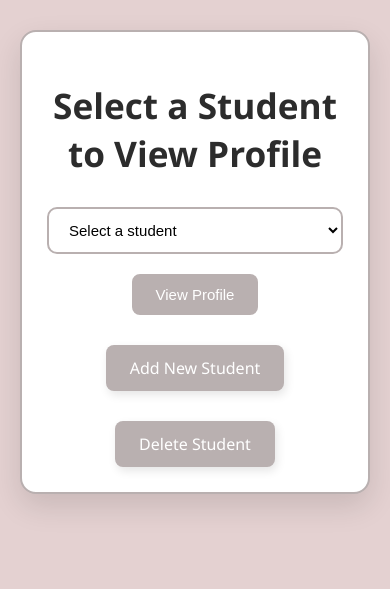
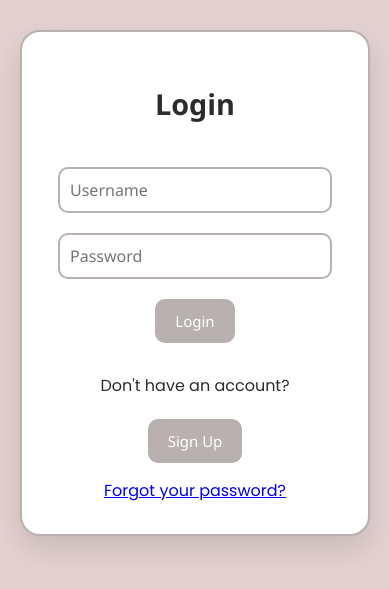
Before and after one commit to Devangi777/sqlwithpython, a Flask app: page / in a window 390 px wide. Shown: the top 589 px of the page. Run offline with Flask 3, Linux system fonts and the light colour scheme; data that the repository does not hold is empty.

Commit message:
make all the updates in my repo

```diff
--- a/app.py
+++ b/app.py
@@ -1,15 +1,107 @@
-from flask import Flask, render_template, request
+from flask import Flask, render_template, request, flash, session
 from utils import get_db_connection
 import boto3
 import os
 import json
 from dotenv import load_dotenv
 from flask import redirect, url_for
+from werkzeug.security import generate_password_hash, check_password_hash
 
 # Load environment variables from .env
 load_dotenv()
 
 app = Flask(__name__)
+app.secret_key = os.getenv("SECRET_KEY")
+
+@app.route('/', methods=['GET', 'POST'])
+def login():
+    if request.method == 'POST':
+        username = request.form['username']
+        password = request.form['password']
+
+        conn = get_db_connection()
+        cursor = conn.cursor()
+        cursor.execute("SELECT password FROM users WHERE username = :1", [username])
+        result = cursor.fetchone()
+        conn.close()
+
+        if result and check_password_hash(result[0], password):
+            session['username'] = username
+            return redirect(url_for('home'))
+        else:
+            flash("Invalid username or password.")
+            return render_template('login.html')
+
+    return render_template('login.html')
+
+@app.route('/signup', methods=['GET', 'POST'])
+def signup():
+    if request.method == 'POST':
+        username = request.form['username']
+        email = request.form['email']
+        password = request.form['password']
+
+        conn = get_db_connection()
+        cursor = conn.cursor()
+
+        # Check if username already exists
+        cursor.execute("SELECT * FROM users WHERE username = :1", [username])
+        if cursor.fetchone():
+            flash("Username already exists.")
+            conn.close()
+            return render_template('signup.html')
+
+        hashed_pw = generate_password_hash(password)
+
+        # Insert with email
+        cursor.execute(
+            "INSERT INTO users (username, email, password) VALUES (:1, :2, :3)",
+            (username, email, hashed_pw)
+        )
+        conn.commit()
+        conn.close()
+
+        flash("Signup successful! Please login.")
+        return redirect(url_for('login'))
+
+    return render_template('signup.html')
+
+
+@app.route('/forgot-password', methods=['GET', 'POST'])
+def forgot_password():
+    message = ""
+    success = False
+
+    if request.method == 'POST':
+        email = request.form['email']
+        new_password = request.form['new_password']
+        hashed_pw = generate_password_hash(new_password)
+
+        conn = get_db_connection()
+        cursor = conn.cursor()
+        cursor.execute("SELECT * FROM users WHERE email = :1", [email])
+        user = cursor.fetchone()
+
+        if user:
+            cursor.execute("UPDATE users SET password = :1 WHERE email = :2", [hashed_pw, email])
+            conn.commit()
+            message = "Password successfully reset. You can now log in."
+            success = True
+        else:
+            message = "Email not found."
+
+        cursor.close()
+        conn.close()
+
+    return render_template('forgot_password.html', message=message, success=success)
+
+
+@app.route('/logout')
+def logout():
+    session.pop('username', None)
+    flash('Logged out successfully.', 'info')
+    return redirect(url_for('login'))
+
 
 # Initialize Amazon Bedrock Runtime client
 bedrock_runtime = boto3.client(
@@ -19,8 +111,11 @@ bedrock_runtime = boto3.client(
     aws_secret_access_key=os.getenv("AWS_SECRET_ACCESS_KEY")
 )
 
-@app.route('/')
+@app.route('/home')
 def home():
+    if 'username' not in session:
+        return redirect(url_for('login'))
+
     conn = get_db_connection()
     cursor = conn.cursor()
     cursor.execute("SELECT student_id, first_name, last_name FROM students")
@@ -267,6 +362,7 @@ def delete_student():
         cursor.execute("DELETE FROM health_stats WHERE student_id = :id", {'id': student_id})
         cursor.execute("DELETE FROM address WHERE student_id = :id", {'id': student_id})
         cursor.execute("DELETE FROM students WHERE student_id = :id", {'id': student_id})
+        cursor.execute("DELETE FROM hobbies WHERE student_id = :id", {'id': student_id})
         conn.commit()
     except Exception as e:
         conn.rollback()
--- a/static/home.css
+++ b/static/home.css
@@ -1,97 +1,116 @@
+/* Base Reset */
 body {
-    font-family: 'Segoe UI', Tahoma, Geneva, Verdana, sans-serif;
+    font-family: 'Poppins', sans-serif;
     background-color: #e4d1d1;
     color: #2c2c2c;
     margin: 0;
     padding: 0;
+    line-height: 1.6;
 }
 
+
+/* Container Styling */
 .container {
     max-width: 700px;
     margin: 60px auto;
-    background-color: white;
-    padding: 40px;
-    border-radius: 16px;
+    background-color: #fff;
+    padding: 50px 40px;
+    border-radius: 20px;
     box-shadow: 0 12px 30px rgba(0, 0, 0, 0.12);
     border: 2px solid #b9b0b0;
     text-align: center;
 }
 
+/* Heading */
 h1 {
-    font-size: 2.2em;
+    font-size: 2.5em;
+    font-weight: 700;
     color: #2c2c2c;
-    margin-bottom: 30px;
+    margin-bottom: 40px;
+    font-family: 'Segoe UI', sans-serif;
 }
 
+/* Form and Inputs */
 form {
     display: flex;
     flex-direction: column;
     align-items: center;
+    gap: 20px;
+    margin-bottom: 30px;
 }
 
+input[type="text"],
+input[type="password"],
 select {
     width: 100%;
     max-width: 400px;
-    padding: 12px 16px;
-    font-size: 16px;
+    padding: 14px 18px;
+    font-size: 17px;
     border: 2px solid #b9b0b0;
     border-radius: 10px;
     background-color: #fff;
-    transition: border-color 0.3s ease;
-    margin-bottom: 20px;
+    transition: all 0.3s ease;
+    font-family: 'Segoe UI', Tahoma, Geneva, Verdana, sans-serif;
 }
 
+input:focus,
 select:focus {
     outline: none;
     border-color: #7a6c6c;
-    background-color: #f8f5f5;
+    background-color: #fdfbfb;
+    box-shadow: 0 0 5px rgba(122, 108, 108, 0.3);
 }
 
-button {
-    padding: 12px 24px;
+/* Buttons */
+button,
+.add-student-btn {
+    padding: 14px 28px;
     font-size: 16px;
     background-color: #b9b0b0;
     color: white;
     border: none;
-    border-radius: 8px;
+    border-radius: 10px;
     cursor: pointer;
-    transition: background-color 0.3s ease;
+    transition: background-color 0.3s ease, transform 0.2s ease;
+    font-weight: 500;
+    font-family: 'Segoe UI', sans-serif;
 }
 
-button:hover {
+button:hover,
+.add-student-btn:hover {
     background-color: #9e8e8e;
+    transform: translateY(-1px);
 }
 
-/* Add to home.css */
+/* Link Buttons */
 .add-student-btn {
     display: inline-block;
-    margin-top: 30px;
-    padding: 12px 24px;
-    background-color: #b9b0b0;
-    color: white;
+    margin: 10px 15px 0;
     text-decoration: none;
-    border-radius: 8px;
-    box-shadow: 2px 4px 10px rgba(0, 0, 0, 0.1);
-    transition: background-color 0.3s ease;
+    box-shadow: 2px 4px 10px rgba(0, 0, 0, 0.08);
 }
-
-.add-student-btn:hover {
-    background-color: #9d8d8d;
-}
-
 
 /* Responsive */
 @media (max-width: 600px) {
     .container {
         margin: 30px 20px;
-        padding: 25px;
+        padding: 30px 20px;
     }
 
-    select {
-        font-size: 15px;
+    h1 {
+        font-size: 1.8em;
     }
 
-    button {
+    input[type="text"],
+    input[type="password"],
+    select {
+        font-size: 16px;
+        padding: 12px;
+    }
+
+    button,
+    .add-student-btn {
         font-size: 15px;
+        padding: 12px 20px;
     }
 }
--- a/templates/home.html
+++ b/templates/home.html
@@ -4,10 +4,12 @@
     <meta charset="UTF-8">
     <title>Student Selector</title>
     <link rel="stylesheet" href="{{ url_for('static', filename='home.css') }}">
+    <link href="https://fonts.googleapis.com/css2?family=Poppins:wght@300;400;500;600&display=swap" rel="stylesheet">
 </head>
 <body>
     <div class="container">
         <h1>Select a Student to View Profile</h1>
+
         <form action="/student" method="get">
             <select name="sid" required>
                 <option value="" disabled selected>Select a student</option>
@@ -20,6 +22,11 @@
 
         <a href="/add" class="add-student-btn">Add New Student</a>
         <a href="/delete" class="add-student-btn">Delete Student</a>
+
+        <!-- ✅ Logout button -->
+        <form action="{{ url_for('logout') }}" method="GET" style="margin-top: 20px;">
+            <button type="submit" class="add-student-btn">Logout</button>
+        </form>
     </div>
 </body>
 </html>
--- /dev/null
+++ b/templates/login.html
@@ -0,0 +1,37 @@
+<!DOCTYPE html>
+<html>
+<head>
+    <title>Login</title>
+    <link rel="stylesheet" href="{{ url_for('static', filename='home.css') }}">
+    <link href="https://fonts.googleapis.com/css2?family=Poppins:wght@300;400;500;600&display=swap" rel="stylesheet">
+</head>
+<body>
+    <div class="container">
+        <h1>Login</h1>
+
+        <form method="POST">
+            <input type="text" name="username" placeholder="Username" required style="width: 250px; padding: 10px; font-size: 16px;">
+            <input type="password" name="password" placeholder="Password" required style="width: 250px; padding: 10px; font-size: 16px;">
+            <button type="submit">Login</button>
+        </form>
+        <p>Don't have an account?</p>
+        <div style="margin-top: 20px;">
+            <a href="{{ url_for('signup') }}">
+                <button>Sign Up</button>
+            </a>
+        </div>
+
+        <div style="margin-top: 15px;">
+            <a href="{{ url_for('forgot_password') }}">Forgot your password?</a>
+        </div>
+
+        {% with messages = get_flashed_messages() %}
+          {% if messages %}
+            {% for msg in messages %}
+              <p style="color:red;">{{ msg }}</p>
+            {% endfor %}
+          {% endif %}
+        {% endwith %}
+    </div>
+</body>
+</html>
--- a/templates/update.html
+++ b/templates/update.html
@@ -3,7 +3,7 @@
 <head>
     <meta charset="UTF-8">
     <title>Update Student</title>
-    <link rel="stylesheet" href="{{ url_for('static', filename='home.css') }}">
+    <link rel="stylesheet" href="{{ url_for('static', filename='add_student.css') }}">
 </head>
 <body>
     <div class="container">
```
Also changed, not shown: templates/forgot_password.html (added, +35 -0 lines), templates/signup.html (added, +32 -0 lines), 1 other file.
